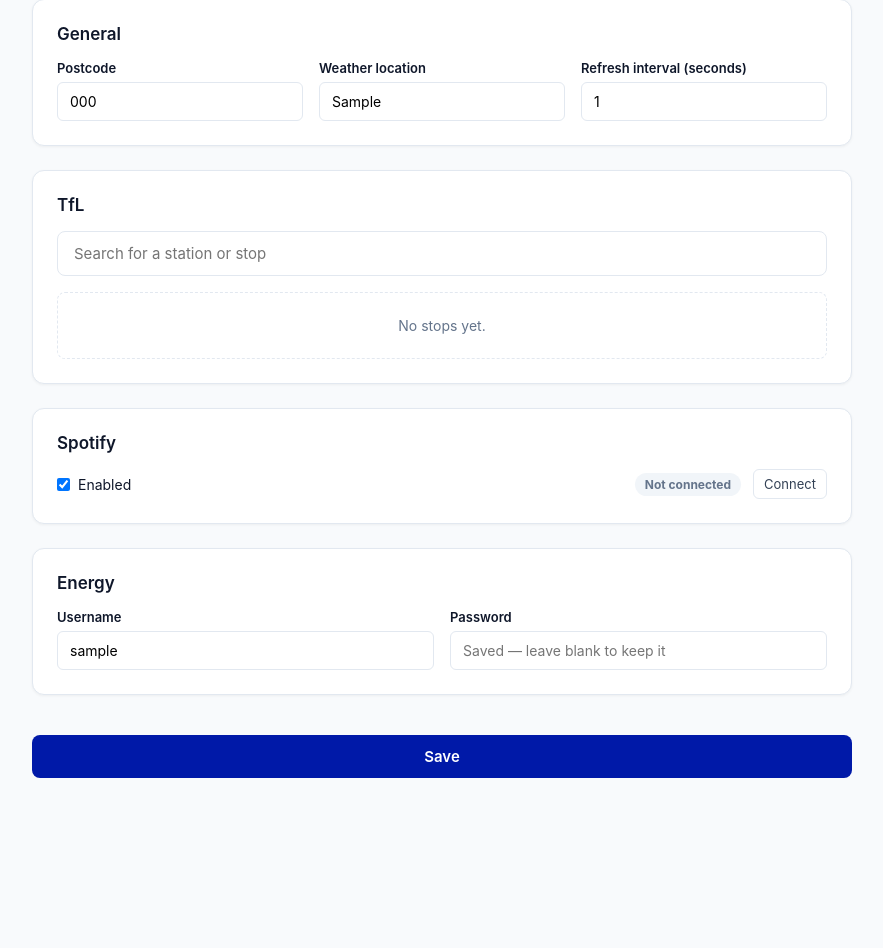
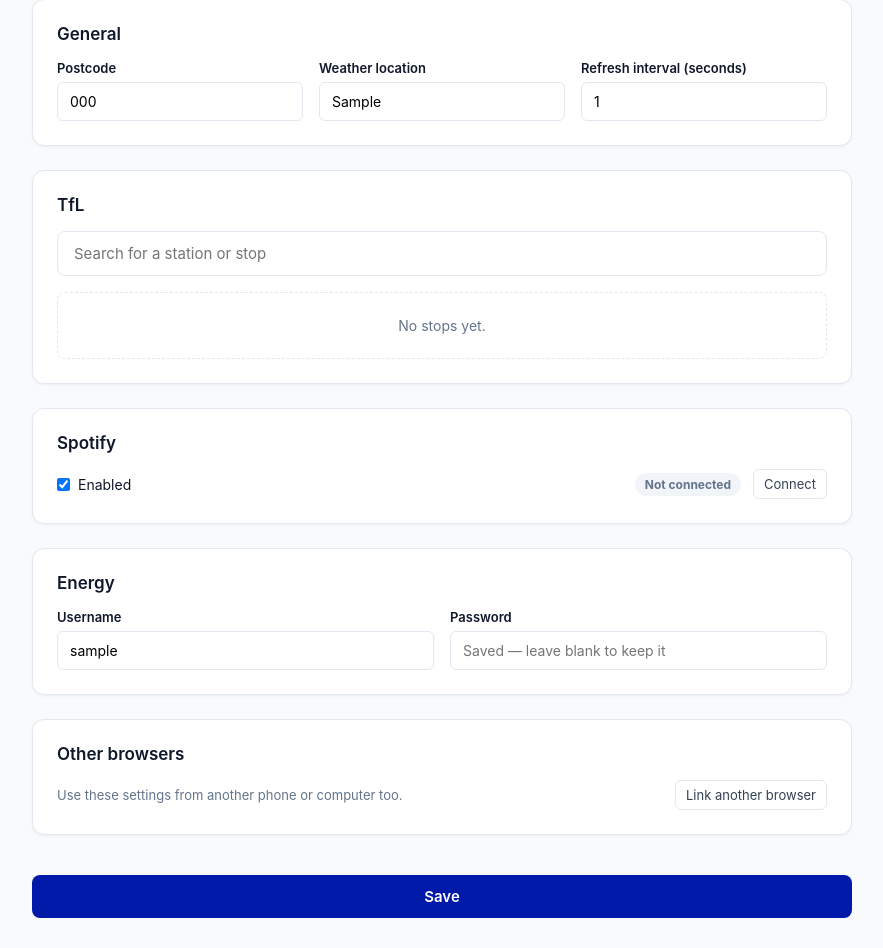
Before and after one commit to nvorkinn/auth-broker, a Flask app: page /device in a window 1280 px wide. Shown: the part 91-1039 px from the top of the page, without its empty margins (198-1081 px from the left). Before the commit the page ends 869 px from the top, so only its background shows below. Run offline with Flask 3, Linux system fonts and the light colour scheme; the visitor is signed in with stand-in values (Sample User, id 1); tables that the repository leaves empty hold one stand-in row (values such as "Sample post"); parts of the project's set-up code (start-up, migrations or seed data) failed here and were passed over.

Commit message:
Link a new browser to an already-paired device
Adds two ways to get a fresh pairing code without the device secret: a
"Link another browser" button on /device for a browser that's still
paired, and `flask devices code <device_id>` for when none is. Either code
also shows on the Pi until it's used or expires.

Closes #12

Co-Authored-By: Claude Opus 5.5 <noreply@anthropic.com>

```diff
--- a/broker/routes/pages.py
+++ b/broker/routes/pages.py
@@ -115,8 +115,17 @@ def _render_device_config(device_id: str, errors: list[str] | None = None):
         stops=tfl.resolve_stops(config.tfl_stop_ids),
         spotify_linked=db.session.get(SpotifyToken, device_id) is not None,
         glowmarkt=glowmarkt,
+        pairing_code=pairing.live_code(device_id),
         errors=errors or [],
     )
+
+
+@bp.post("/device/pairing-code")
+@require_paired_session
+def link_browser():
+    """A code for this device that another browser can enter at /pair; the device shows it too."""
+    pairing.issue_code(session["device_id"])
+    return redirect(url_for("pages.device_config"))
 
 
 @bp.post("/device/spotify/disconnect")
--- a/broker/services/pairing.py
+++ b/broker/services/pairing.py
@@ -26,11 +26,16 @@ def issue_code(device_id: str) -> str:
     return code
 
 
+def live_code(device_id: str) -> str | None:
+    """The device's unexpired code, if it has one."""
+    return db.session.scalar(
+        select(PairingCode.code).where(PairingCode.device_id == device_id, PairingCode.expires_at > datetime.now(UTC))
+    )
+
+
 def current_code_for(device_id: str) -> str | None:
     """A live code if there is one; otherwise a new one, unless the device is already paired."""
-    live = db.session.scalar(
-        select(PairingCode.code).where(PairingCode.device_id == device_id, PairingCode.expires_at > datetime.now(UTC))
-    )
+    live = live_code(device_id)
     if live:
         return live
     paired_at = db.session.get(Device, device_id).paired_at
--- a/broker/templates/device.html
+++ b/broker/templates/device.html
@@ -12,6 +12,7 @@
 
 <!-- Lives outside the settings form because forms can't nest; the Disconnect button points at it. -->
 <form id="spotifyDisconnectForm" method="POST" action="{{ url_for('pages.spotify_disconnect') }}"></form>
+<form id="linkBrowserForm" method="POST" action="{{ url_for('pages.link_browser') }}"></form>
 
 <form method="POST">
     <!-- General -->
@@ -135,6 +136,24 @@
                     autocomplete="new-password"
                 >
             </div>
+        </div>
+    </div>
+
+    <!-- Other browsers -->
+    <div class="card">
+        <div class="card-header">
+            <h2 class="card-title">Other browsers</h2>
+        </div>
+        <div class="status-row">
+            {% if pairing_code %}
+                <p style="margin: 0;">
+                    Enter <code>{{ pairing_code }}</code> at <code>{{ url_for('pages.pair', _external=True) }}</code>
+                    on the other browser within 10 minutes. It's also on the device's screen.
+                </p>
+            {% else %}
+                <span class="card-subtitle">Use these settings from another phone or computer too.</span>
+                <button type="submit" form="linkBrowserForm" class="btn-action">Link another browser</button>
+            {% endif %}
         </div>
     </div>
 
```
Also changed, not shown: broker/cli.py (+15 -6 lines), tests/routes/test_pages.py (+25 -0 lines), tests/test_cli.py (+25 -1 lines), README.md.
